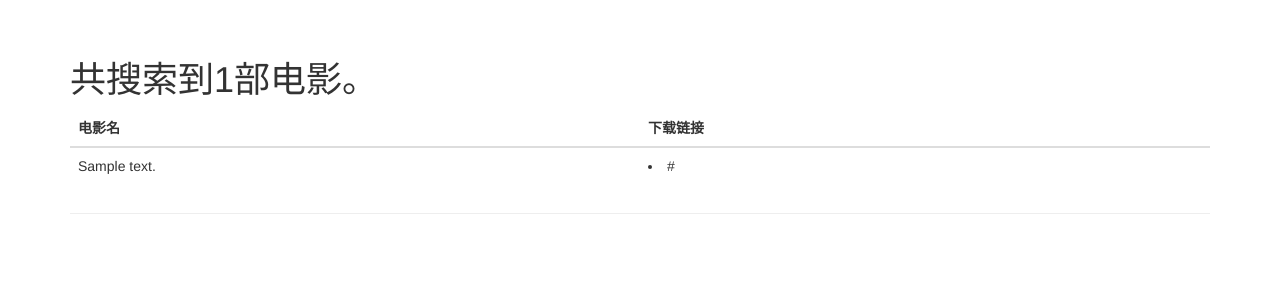
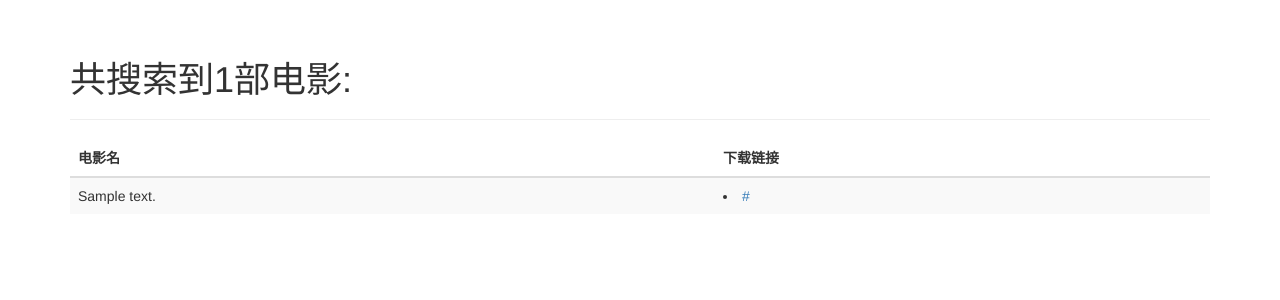
Before and after one commit to shadowzey/MySite, a Flask app: template templates/movie_result.html in a window 1280 px wide. Shown: the part 52-352 px from the top of the page. Run offline with Flask 2, Linux system fonts and the light colour scheme; tables that the repository leaves empty hold one stand-in row (values such as "Sample post"); the template is opened without the code that fills it: values that come from a table or form of the project are taken from there, most other values are stand-ins (such as "Sample title", 1, 10 or a date in 2020); some libraries are stand-ins or nearby versions.

Commit message:
修改搜索结果样式

```diff
--- a/templates/movie_result.html
+++ b/templates/movie_result.html
@@ -2,22 +2,22 @@
 
 {% block page_content %}
 <div class="page-header">
-    <h1>共搜索到{{ count }}部电影。</h1>
-        <table class="table">
+    <h1>共搜索到{{ count }}部电影:</h1>
+</div>
+<div class="table-responsive">
+        <table class="table table-striped">
             <thead>
-                <tr>
-                    <th width="50%">电影名</th>
-                    <th width="50%">下载链接</th>
-                </tr>
-             </thead>
-             <tbody>
+            <tr>
+                <th>电影名</th>
+                <th>下载链接</th>
+            </tr>
+            </thead>
              {% for result in searchResult %}
                 <tr>
-                    <td width="50%">{{ result.description }}</td>
-                    <td width="50%">{% for l in result.link %}<li>{{ l }}</li>{% endfor %}</td>
+                    <td nowrap="nowrap">{{ result.description }}</td>
+                    <td nowrap="nowrap">{% for l in result.link %}<li><a href={{ l }}>{{ l }}</a></li>{% endfor %}</td>
                 </tr>
              {% endfor %}
-              </tbody>
          </table>
 </div>
 {% endblock %}
```
